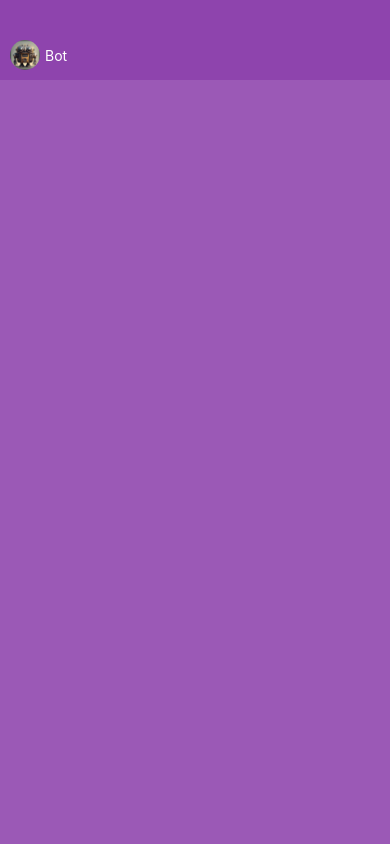
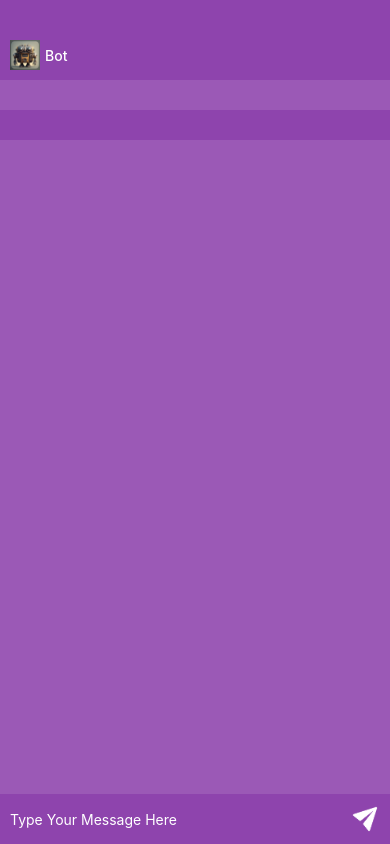
Before and after one commit to shakib-mia/chatbot-app, a React Native app: screen / in a window 390 px wide. Built offline with nearby package versions, Linux system fonts and the light colour scheme; no server answers.

Commit message:
chatbot basic structure created

```diff
--- a/App.js
+++ b/App.js
@@ -1,31 +1,34 @@
 import { StatusBar } from 'expo-status-bar';
 import { useEffect, useState } from 'react';
-import { Image, StyleSheet, Text, View } from 'react-native';
+
+import { Image, Pressable, ScrollView, StyleSheet, Text, TextInput, View } from 'react-native';
+import Container from './components/Container/Container';
 
 export default function App() {
+  const [text, onChangeText] = useState('');
+  const [query, setQuery] = useState('');
+  const [reply, setReply] = useState('')
+  const [data, setData] = useState('');
+  const pair = []
 
+  // const pair = []
 
-  // const [isLoading, setLoading] = useState(true);
-  // const [data, setData] = useState("");
+  const sendMessage =  () => {
 
+    fetch(`http://192.168.0.103:4000/query/${text}`)
+      .then((response) => response.json())
+      .then((data) => {
+        console.log(data.text);
+      })
+      .catch(err => console.error(err));
+  };
 
+  useEffect(() => {
+    fetch("http://192.168.0.103:4000/messages")
+    .then(res => res.json())
+    .then(data => setData(data))
+  }, []);
 
-  // const getMovies = async () => {
-  //   try {
-  //     const response = await fetch('http://localhost:4000/');
-  //     const json = await response.json();
-  //     setData(json);
-  //     console.log(json);
-  //   } catch (error) {
-  //     console.error(error);
-  //   } finally {
-  //     setLoading(false);
-  //   }
-  // };
-
-  // useEffect(() => {
-  //   getMovies();
-  // }, []);
 
 
   return (
@@ -45,13 +48,45 @@ export default function App() {
         <Image source={require('./assets/bot-icon.png')} style={{
           width: 30,
           height: 30,
-          borderRadius: "50%"
         }} />
         <Text style={{
           marginLeft: 5,
-          color: "white"
+          color: "white",
+          fontWeight: "500"
         }}>Bot</Text>
       </View>
+
+      <ScrollView id="container">
+        <Container data={data} />
+      </ScrollView>
+
+
+      <View style={{
+        backgroundColor: '#8e44ad',
+        padding: 10,
+        display: 'flex',
+        flexDirection: "row",
+        justifyContent: "space-between",
+        alignItems: 'center',
+      }}>
+        <TextInput
+          value={text}
+          onChangeText={onChangeText}
+          placeholder="Type Your Message Here"
+          style={{
+            color: 'white'
+          }}
+        />
+
+        <Pressable onPress={sendMessage}>
+          <Image source={require('./assets/sendIcon.png')} style={{
+            width: 30,
+            height: 30,
+          }} />
+        </Pressable>
+      </View>
+
+
       <StatusBar style="auto" />
     </View>
   );
--- a/app.json
+++ b/app.json
@@ -4,10 +4,10 @@
     "slug": "ChatbotPhone",
     "version": "1.0.0",
     "orientation": "portrait",
-    "icon": "./assets/icon.png",
+    "icon": "./assets/bot-icon.png",
     "userInterfaceStyle": "light",
     "splash": {
-      "image": "./assets/splash.png",
+      "image": "./assets/bot-icon.png",
       "resizeMode": "contain",
       "backgroundColor": "#ffffff"
     },
--- /dev/null
+++ b/components/Container/Container.jsx
@@ -0,0 +1,16 @@
+import React from 'react';
+import { Text, View } from 'react-native';
+import Query from '../Query/Query';
+import Reply from '../Reply/Reply';
+
+const Container = ({data}) => {
+    console.log(data[0]);
+    return (
+        <View>
+            <Query query={data[0]?.message} />
+            <Reply reply={data[0]?.reply}/>
+        </View>
+    );
+};
+
+export default Container;
--- /dev/null
+++ b/components/Query/Query.jsx
@@ -0,0 +1,12 @@
+import React from 'react';
+import { Text } from 'react-native';
+
+const Query = ({query}) => {
+    return (
+        <Text  style={{ color: "white", paddingHorizontal: 10, paddingVertical: 15 }}>
+            {query}
+        </Text>
+    );
+};
+
+export default Query;
--- /dev/null
+++ b/components/Reply/Reply.jsx
@@ -0,0 +1,12 @@
+import React from 'react';
+import { Text, View } from 'react-native';
+
+const Reply = ({ reply }) => {
+    return (
+        <Text style={{ color: "white", backgroundColor: '#8e44ad', paddingHorizontal: 10, paddingVertical: 15 }}>
+            {reply}
+        </Text>
+    );
+};
+
+export default Reply;
```
Also changed, not shown: data.json (added, +7 -0 lines), 1 other file (tests, documents, lock files or other folders).
